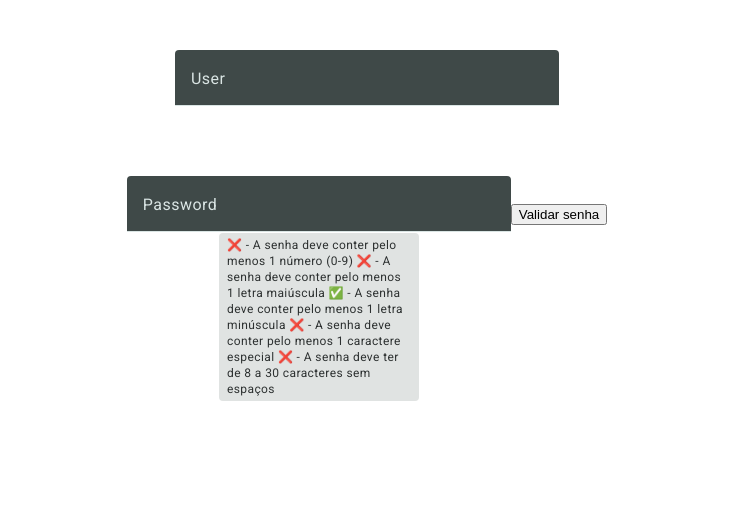
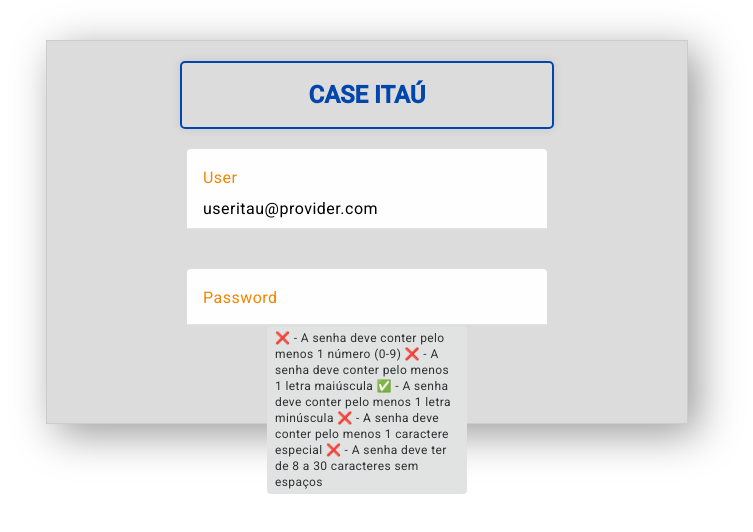
Before and after one commit to DouglasRodrigs/case-itau-front, an Angular app: page / in a window 1280 px wide. Shown: the top 532 px of the page, without its empty margins (273-1026 px from the left). Built offline with nearby package versions, Linux system fonts and the light colour scheme.

Commit message:
Ajustando layout

```diff
--- a/src/app/login/login.component.css
+++ b/src/app/login/login.component.css
@@ -0,0 +1,86 @@
+ /* login-form.component.css  */
+
+ .page-container {
+    display: block;
+    flex-direction: column;
+    align-items: center;
+    align-content: center;
+    justify-content: center;
+    margin: auto;
+    width: 80%; /* Largura desejada do container */
+    max-width: 600px; /* Largura máxima do container (opcional) */
+    padding: 20px; /* Espaçamento interno do container */
+    background-color: #dcdcdc; /* Cor de fundo do container (opcional) */
+    border: 1px solid #ccc; /* Borda do container (opcional) */
+    margin-top: 40px;
+    box-shadow: 10px 10px 40px rgba(0, 0, 0, 0.4);
+}
+
+h3.validate {
+  font-size: 24px;
+  font-weight: bold;
+  color: #0046ad;
+  text-transform: uppercase;
+  padding: 10px 20px;
+  border: 2px solid #0046ad;
+  border-radius: 5px;
+  box-shadow: 0 0 10px rgba(0, 0, 0, 0.1);
+  margin: auto;
+  width: 55%;
+  text-align: center;
+}
+.login-container {
+    display: block;
+    width: 100%;
+    margin: auto;
+    text-align: -webkit-center;
+    font-family: Roboto, sans-serif;
+
+  }
+
+  .input-field {
+    width: 60%;
+    margin: 20px; /* Espaço entre os campos */
+    display: block;
+
+  }
+   .submit{
+    background-color:#f28500 ;
+    color: #fff;
+    font-size: 15px;
+    font-weight: 400;
+    border: none !important;
+    transition: all linear 160ms;
+    cursor: pointer;
+    margin: 0 !important;
+    padding: 10px 20px; /* Espaçamento interno */
+    border-radius: 5px;
+    font-family: Roboto, sans-serif;
+   }
+
+   mat-label.textLabel {
+    color: #f28500 !important;
+}
+
+.mdc-text-field--filled:not(.mdc-text-field--disabled) .mdc-text-field__input, ::ng-deep .mdc-text-field--filled:not(.mdc-text-field--disabled) .mdc-text-field__input {
+  caret-color: #f28500 !important;
+}
+
+::ng-deep .mdc-text-field--filled  {
+  background-color: #fefefe !important;
+}
+
+::ng-deep .mdc-text-field--filled:not(.mdc-text-field--disabled) .mdc-line-ripple::after {
+  border-bottom-color: #f28500 !important;
+  }
+::ng-deep .mdc-text-field--filled:not(.mdc-text-field--disabled).mdc-text-field--focused .mdc-floating-label, .mdc-text-field--filled:not(.mdc-text-field--disabled).mdc-text-field--focused .mdc-floating-label--float-above{
+color:#f28500 !important;
+}
+
+::ng-deep .mat-mdc-form-field-error {
+  color: #FF2D00 !important;
+}
+
+::ng-deep .mdc-text-field--filled:not(.mdc-text-field--disabled) .mdc-text-field__input {
+  color: #000000 !important;
+}
--- a/src/app/login/login.component.html
+++ b/src/app/login/login.component.html
@@ -1,16 +1,22 @@
-<div style="display: flex; justify-content: center; align-items: center; padding-top: 50px;">
-    <mat-form-field style="width: 30%;">
-        <mat-label>User</mat-label>
-        <input matInput>
+<body>
+    <div class="page-container">
+        <h3 class="validate">Case Itaú</h3>
+        <div class = "login-container">
+            <mat-form-field class="input-field">
+                <mat-label class="textLabel">User</mat-label>
+                <input matInput >
+                <label for="user" >useritau&#64;provider.com</label>
             </mat-form-field>
         </div>
-<div style="display: flex; justify-content: center; align-items: center; padding-top: 50px;">
-    <mat-form-field style="width: 30%;">
-        <mat-label>Password</mat-label>
+        <div class = "login-container">
+            <mat-form-field class="input-field">
+                <mat-label class="textLabel">Password</mat-label>
                 <input matInput [formControl]="password" [validatorTooltip]="password.value">
             </mat-form-field>
             <mat-error name="passInvalid" *ngIf="!passInvalid">
                 Senha inválida. Não atende aos requisitos.
             </mat-error>
-    <button mat-raised-button (click)="getData()">Validar senha</button>
+            <button class="submit" mat-raised-button (click)="getData()">Validar senha</button>
         </div>
+    </div>
+</body>
```
Also changed, not shown: package.json (line endings or trailing spaces), 1 other file (tests, documents, lock files or other folders). Lines whose indentation alone changed are shown as unchanged.
